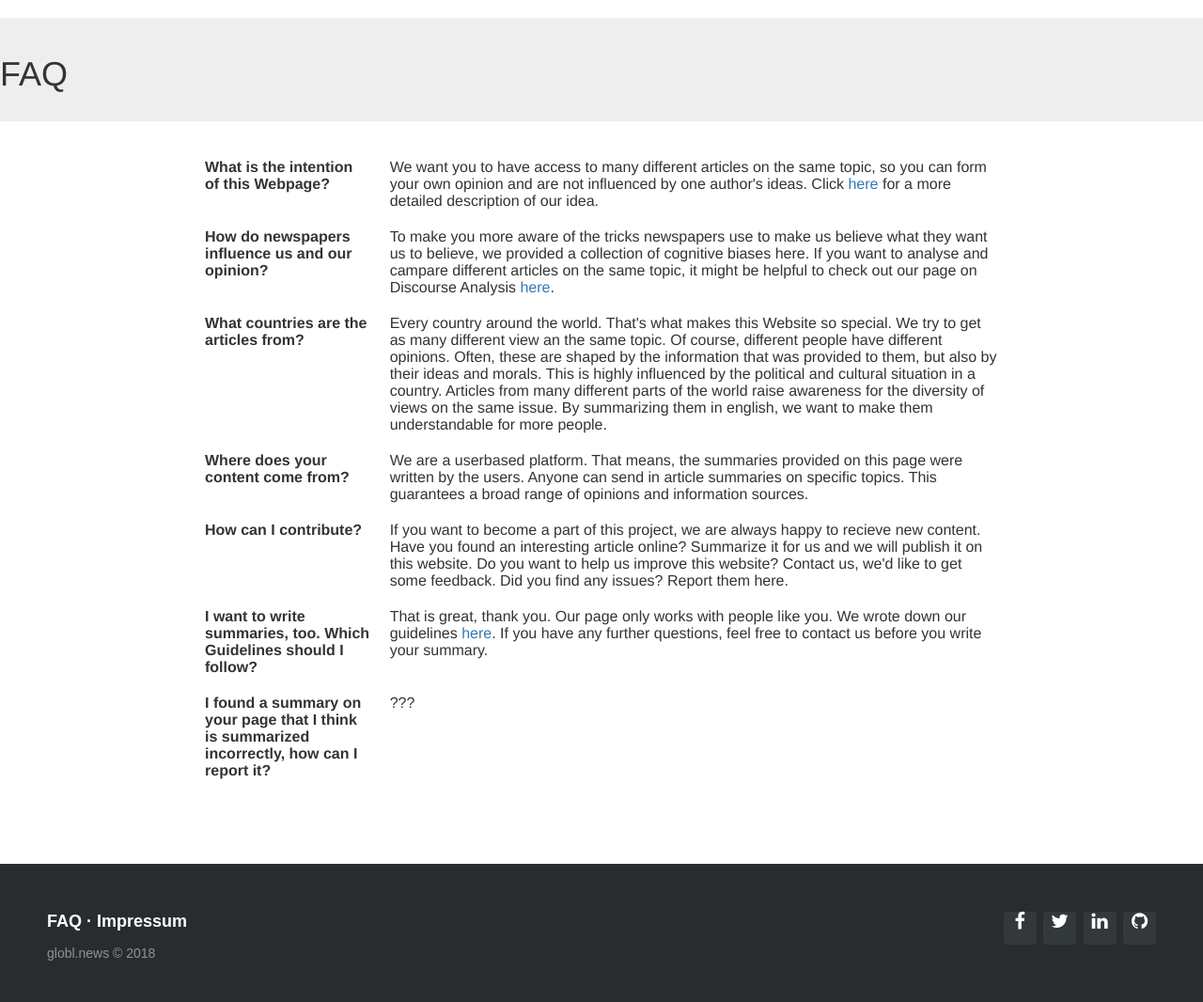
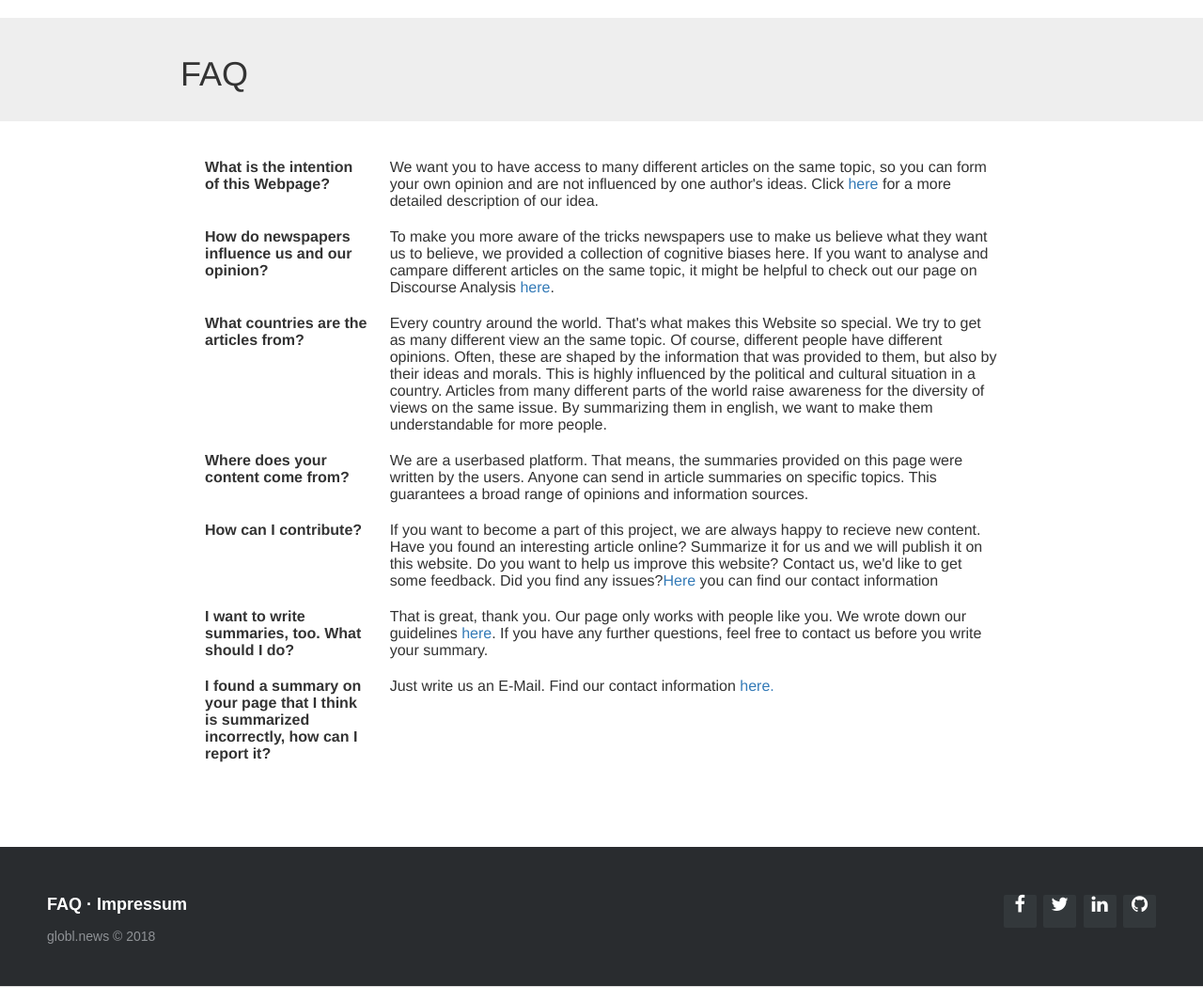
Before and after one commit to k-sokolov/globl_news, a Django app: page /faq in a window 1280 px wide. Shown: the part 51-1117 px from the top of the page at 94% size. Run offline with Django 3.2, Linux system fonts and the light colour scheme; some libraries are stand-ins or nearby versions.

Commit message:
formatting

```diff
--- a/globlnews/templates/faq.html
+++ b/globlnews/templates/faq.html
@@ -1,6 +1,6 @@
 {% extends '_layouts/base.html'%}
 
-{% block headline %} <h1>FAQ</h1> {% endblock headline %}
+{% block headline %} <div class="content_header"><h1>FAQ</h1></div> {% endblock headline %}
 
 
 {% block content %}
@@ -45,15 +45,15 @@
  recieve new content. Have you found an interesting article online?
  Summarize it for us and we will publish it on this website. Do you want
  to help us improve this website? Contact us, we'd like to get some feedback.
-  Did you find any issues? Report them here.</td>
+  Did you find any issues?<a href="imprint">Here </a> you can find our contact information </td>
  </tr>
  <tr>
-    <th>I want to write summaries, too. Which Guidelines should I follow?</th>
+    <th>I want to write summaries, too. What should I do?</th>
     <td>That is great, thank you. Our page only works with people like you. We wrote down our guidelines <a href="instructions">here</a>. If you have any further questions, feel free to contact us before you write your summary.</td>
   </tr>
  <tr>
     <th>I found a summary on your page that I think is summarized incorrectly, how can I report it?</th>
-    <td>???</td>
+    <td>Just write us an E-Mail. Find our contact information <a href="imprint">here. </a></td>
   </tr>
 </table>
 
--- a/globlnews/templates/imprint.html
+++ b/globlnews/templates/imprint.html
@@ -1,8 +1,9 @@
 {% extends '_layouts/base.html'%}
 
-{% block headline %} <h1>Impressum</h1> {% endblock headline %}
+{% block headline %} <div class="content_header"><h1>Impressum</h1></div> {% endblock headline %}
 
 {% block content %}
+<div class="content">
 <p>
 Name<br>
 Strasse<br>
@@ -16,6 +17,6 @@ E-Mail
 
 <p>You are welcome to send us your feedback on info.globl.news@gmail.com
 </p>
-
+</div>
 
 {% endblock %}
```
